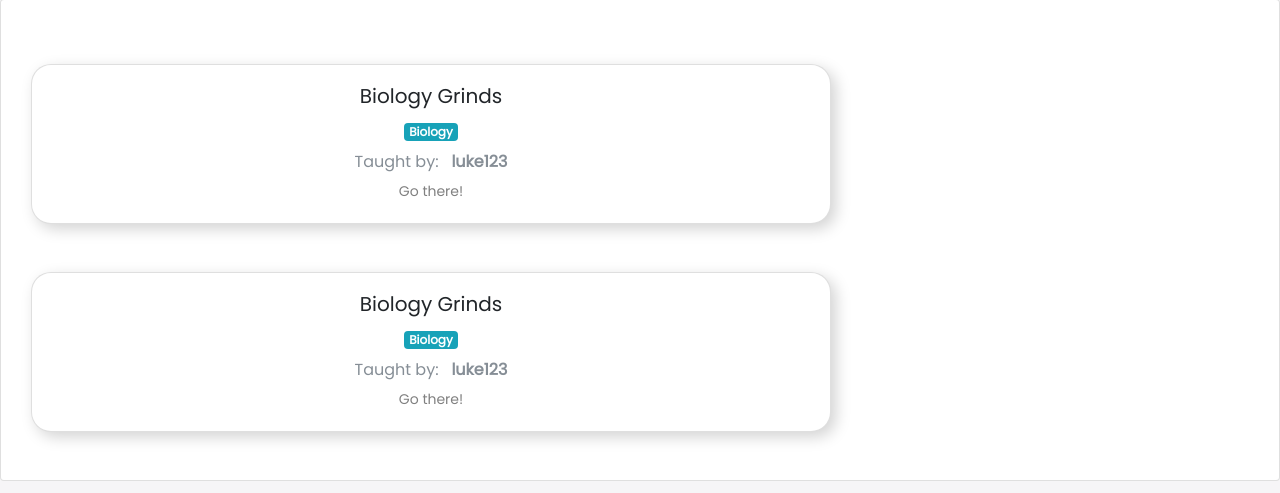
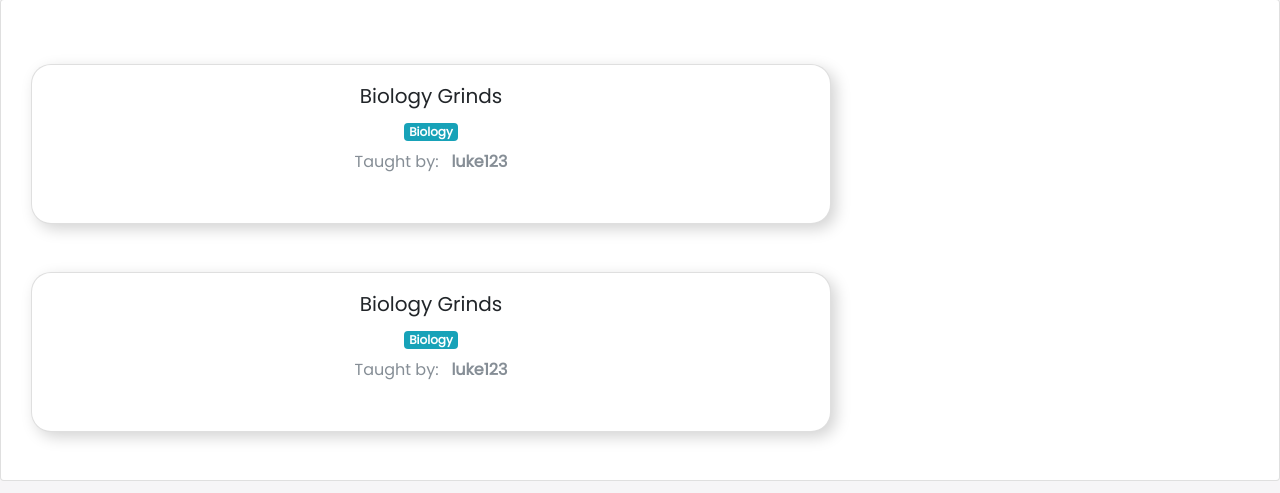
Before and after one commit to yannickk10/CA326-GrindsApp, a Django app: page /studentdash/home/ in a window 1280 px wide. Shown: the part 192-685 px from the top of the page. Run offline with Django 3.2, Linux system fonts and the light colour scheme; data comes from the database, SQL or seed files in the repository; some libraries are stand-ins or nearby versions.

Commit message:
changed <a> tags links colour from grey to white

```diff
--- a/code/django_webapp/static/css/style.css
+++ b/code/django_webapp/static/css/style.css
@@ -40,7 +40,7 @@ li {
 }
 
 a {
-  color: gray;
+  color: #fff;
   text-decoration: none;
   font-size: 14px;
   margin: 15px 0;
```
